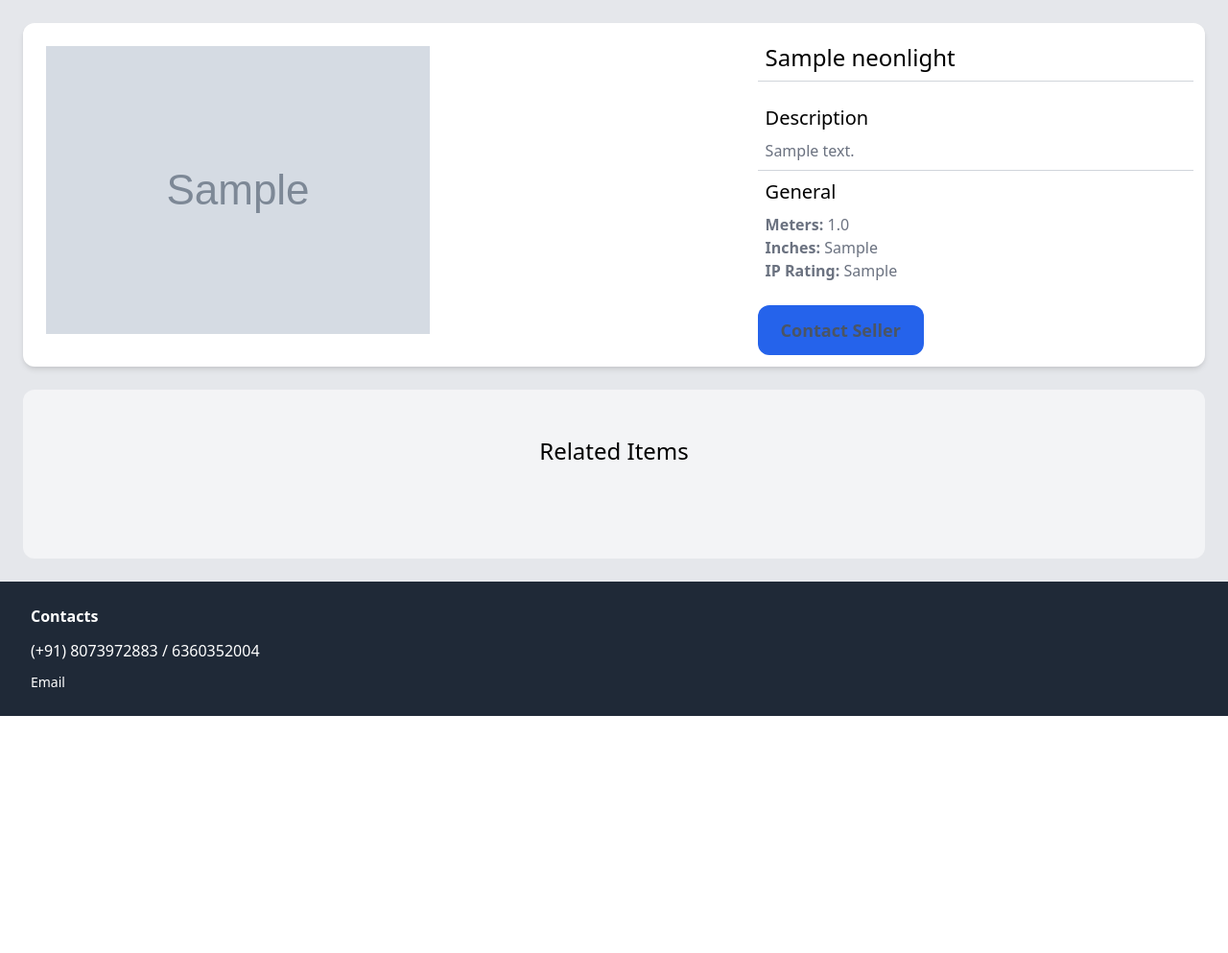
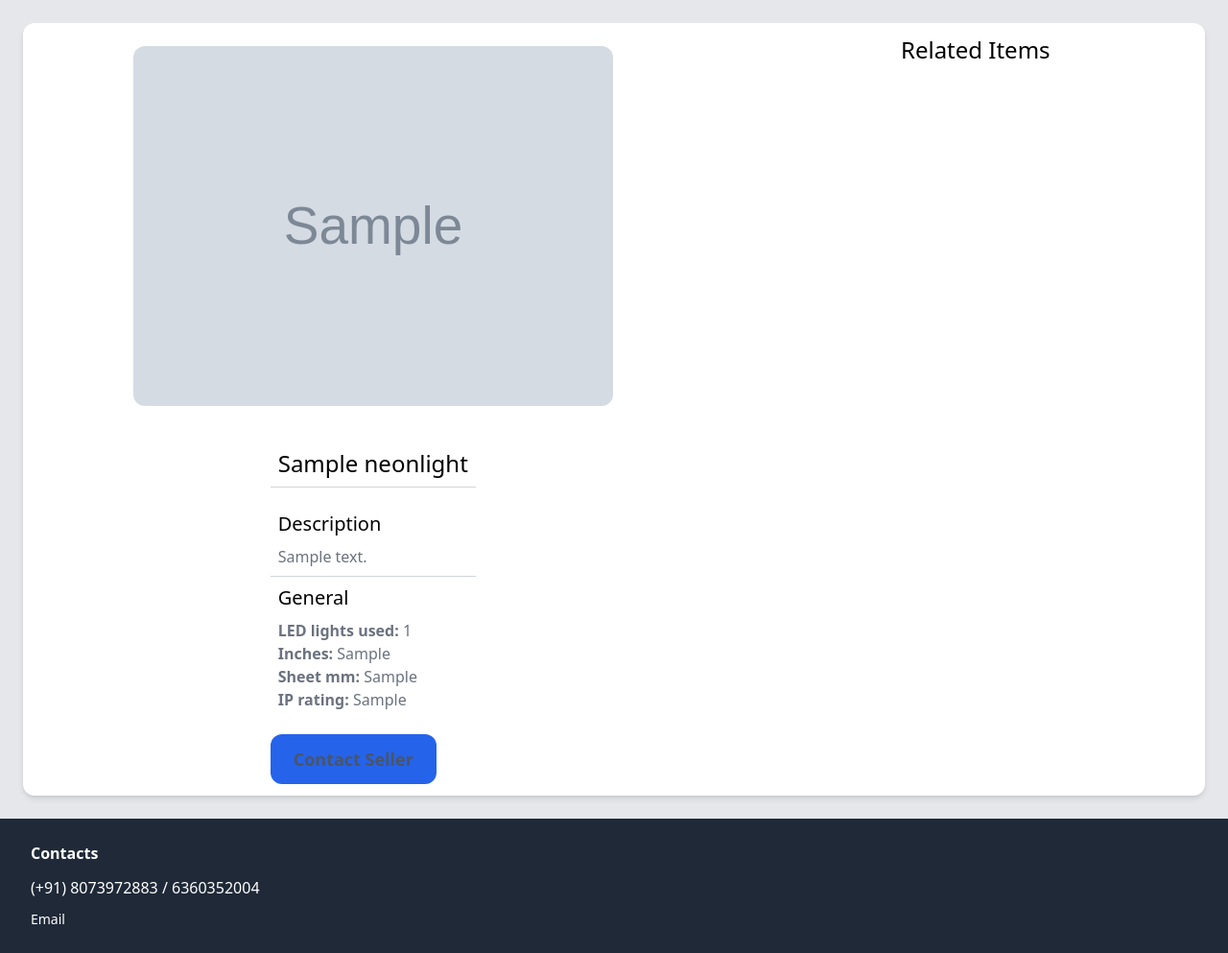
Before and after one commit to danieljkpraveen/Diskvr, a Django app: page /items/1 in a window 1280 px wide. Shown: the part 77-1070 px from the top of the page at 96% size. Before the commit the page ends 823 px from the top, so only its background shows below. Run offline with Django 4.2, Linux system fonts and the light colour scheme; tables that the repository leaves empty hold one stand-in row (values such as "Sample post"); grey boxes marked "Sample" are stand-in pictures.

Commit message:
updated some changes to the model and detail page

```diff
--- a/inventory/forms.py
+++ b/inventory/forms.py
@@ -2,55 +2,50 @@
 from .models import NeonLights
 
 
-INPUT_CLASSES = 'w-full py-4 px-6 rounded-xl border'
+INPUT_CLASSES = "w-full py-4 px-6 rounded-xl border"
+
 
 class NewItemForm(forms.ModelForm):
     class Meta:
         model = NeonLights
-        fields = ('image', 'name', 'description','meters', 'inches', 'ip_rating',)
+        fields = (
+            "image",
+            "name",
+            "description",
+            "inches",
+            "ip_rating",
+            "led_lights_used",
+            "sheet_mm",
+        )
         widgets = {
-            'image': forms.FileInput(attrs={
-                'class': INPUT_CLASSES
-            }),
-            'name': forms.TextInput(attrs={
-                'class': INPUT_CLASSES
-            }),
-            'description': forms.Textarea(attrs={
-                'class': INPUT_CLASSES
-            }),
-            'meters': forms.TextInput(attrs={
-                'class': INPUT_CLASSES
-            }),
-            'inches': forms.TextInput(attrs={
-                'class': INPUT_CLASSES
-            }),
-            'ip_rating': forms.TextInput(attrs={
-                'class': INPUT_CLASSES
-            }),
+            "image": forms.FileInput(attrs={"class": INPUT_CLASSES}),
+            "name": forms.TextInput(attrs={"class": INPUT_CLASSES}),
+            "description": forms.Textarea(attrs={"class": INPUT_CLASSES}),
+            "inches": forms.TextInput(attrs={"class": INPUT_CLASSES}),
+            "ip_rating": forms.TextInput(attrs={"class": INPUT_CLASSES}),
+            "led_lights_used": forms.NumberInput(attrs={"class": INPUT_CLASSES}),
+            "sheet_mm": forms.TextInput(attrs={"class": INPUT_CLASSES}),
         }
 
 
 class EditItemForm(forms.ModelForm):
     class Meta:
         model = NeonLights
-        fields = ('image', 'name', 'description','meters', 'inches', 'ip_rating',)
+        fields = (
+            "image",
+            "name",
+            "description",
+            "inches",
+            "ip_rating",
+            "led_lights_used",
+            "sheet_mm",
+        )
         widgets = {
-            'image': forms.FileInput(attrs={
-                'class': INPUT_CLASSES
-            }),
-            'name': forms.TextInput(attrs={
-                'class': INPUT_CLASSES
-            }),
-            'description': forms.Textarea(attrs={
-                'class': INPUT_CLASSES
-            }),
-            'meters': forms.TextInput(attrs={
-                'class': INPUT_CLASSES
-            }),
-            'inches': forms.TextInput(attrs={
-                'class': INPUT_CLASSES
-            }),
-            'ip_rating': forms.TextInput(attrs={
-                'class': INPUT_CLASSES
-            }),
+            "image": forms.FileInput(attrs={"class": INPUT_CLASSES}),
+            "name": forms.TextInput(attrs={"class": INPUT_CLASSES}),
+            "description": forms.Textarea(attrs={"class": INPUT_CLASSES}),
+            "inches": forms.TextInput(attrs={"class": INPUT_CLASSES}),
+            "ip_rating": forms.TextInput(attrs={"class": INPUT_CLASSES}),
+            "led_lights_used": forms.NumberInput(attrs={"class": INPUT_CLASSES}),
+            "sheet_mm": forms.TextInput(attrs={"class": INPUT_CLASSES}),
         }
--- a/inventory/models.py
+++ b/inventory/models.py
@@ -5,9 +5,10 @@
 class NeonLights(models.Model):
     image = models.ImageField(upload_to='inventory_images', blank=True, null=True)
     name = models.CharField(max_length=255)
-    meters = models.FloatField()
     inches = models.CharField(max_length=255)
     ip_rating = models.CharField(max_length=150, blank=True, null=True)
+    led_lights_used = models.IntegerField(blank=True, null=True)
+    sheet_mm = models.CharField(max_length=100, blank=True, null=True)
     description = models.TextField()
     created_at = models.DateTimeField(auto_now_add=True)
     created_by = models.ForeignKey(
--- a/inventory/templates/inventory/detail.html
+++ b/inventory/templates/inventory/detail.html
@@ -6,80 +6,59 @@
 
 <div class="grid grid-cols-1 gap-6 shadow-md bg-white sm:grid-cols-5 rounded-xl">
 
+    <!-- Image and Details on the Left -->
     <div class="col-span-1 sm:col-span-3">
-        <img src="{{ item.image.url }}" class="p-6 rounded-xl">
+        <div class="flex flex-col items-center"> <!-- Center-align the image and stack items vertically -->
+            <div class="p-6 rounded-xl">
+                <img src="{{ item.image.url }}" class="rounded-xl" width="500" height="500"> <!-- Set a fixed size here -->
             </div>
-
-    <div class="col-span-1 sm:col-span-2 p-3 rounded-xl">
-
+            <div class="p-3 rounded-xl">
                 <h1 class="mb-6 text-2xl p-2 border-b border-gray-300">{{ item.name }}</h1>
 
                 {% if item.description %}
                     <h2 class="text-xl px-2">Description</h2>
                     <p class="text-gray-500 p-2 border-b border-gray-300">
-                <!-- <strong class="text-gray-500">Description: </strong><br> -->
                         {{ item.description }}
                     </p>
                 {% endif %}
 
                 <h2 class="text-xl p-2">General</h2>
-        <p class="text-gray-500 px-2"><strong>Meters: </strong>{{ item.meters }}</p>
+                <p class="text-gray-500 px-2"><strong>LED lights used: </strong>{{ item.led_lights_used }}</p>
                 <p class="text-gray-500 px-2"><strong>Inches: </strong>{{ item.inches }}</p>
-        <p class="text-gray-500 px-2"><strong>IP Rating: </strong>{{ item.ip_rating }}</p>
+                <p class="text-gray-500 px-2"><strong>Sheet mm: </strong>{{ item.sheet_mm }}</p>
+                <p class="text-gray-500 px-2"><strong>IP rating: </strong>{{ item.ip_rating }}</p>
 
                 {% if request.user == item.created_by %}
-
                     <div class="mt-6 p-6 bg-white rounded-xl">
-
                         <p>Posted by you</p>
                         <a href="{% url 'inventory:edit' item.id %}" class="inline-block mt-4 px-4 py-2 text-lg font-semibold bg-blue-500 text-white rounded-xl hover:bg-gray-500">Edit</a>
                         <a href="{% url 'inventory:delete' item.id %}" class="inline-block mt-4 px-4 py-2 text-lg font-semibold bg-red-500 text-white rounded-xl hover:bg-gray-500">Delete</a>
-
+                    </div>
+                {% else %}
+                    <button id="contact-seller" data-phone="NjM2MDM1MjAwNA==" data-item-name="{{ item.name }}" data-item-description="{{ item.description }}" data-item-meters="{{ item.meters }}" data-item-inches="{{ item.inches }}" class="inline-block mt-6 px-6 py-3 text-lg font-semibold bg-blue-600 text-white rounded-xl hover:bg-gray-500 {% if not request.user.is_authenticated %}bg-gray-300 text-gray-600 cursor-not-allowed pointer-events-none{% endif %}" {% if not request.user.is_authenticated %}disabled{% endif %}>Contact Seller</button>
+                {% endif %}
+            </div>
+        </div>
     </div>
 
-        {% else %}
-
-            <!-- simple a tag that always works -->
-            <!-- <a href="https://api.whatsapp.com/send?phone=6360352004" class="inline-block mt-6 px-6 py-3 text-lg font-semibold bg-blue-500 text-white rounded-xl hover:bg-gray-500">Contact Seller</a> -->
-
-            <!-- a tag with button faked as unclickable if user not logged in -->
-            <!-- <a href="https://api.whatsapp.com/send?phone=6360352004" class="inline-block mt-6 px-6 py-3 text-lg font-semibold bg-blue-500 text-white rounded-xl hover:bg-gray-500 {% if not request.user.is_authenticated %}opacity-50 cursor-not-allowed{% endif %}">Contact Seller</a> -->
-
-            <!-- a tag that is disabled if user is not logged in -->
-            <!-- <a href="https://api.whatsapp.com/send?phone=6360352004" class="inline-block mt-6 px-6 py-3 text-lg font-semibold bg-blue-600 text-white rounded-xl hover:bg-gray-500 {% if not request.user.is_authenticated %}bg-gray-300 text-gray-600 cursor-not-allowed pointer-events-none{% endif %}" {% if not request.user.is_authenticated %}disabled{% endif %}>Contact Seller</a> -->
-
-            <!-- disabled a tag when not logged in with hidden number -->
-            <!-- <a id="contact-seller" data-phone="NjM2MDM1MjAwNA==" class="inline-block mt-6 px-6 py-3 text-lg font-semibold bg-blue-600 text-white rounded-xl hover:bg-gray-500 {% if not request.user.is_authenticated %}bg-gray-300 text-gray-600 cursor-not-allowed pointer-events-none{% endif %}" {% if not request.user.is_authenticated %}disabled{% endif %}>Contact Seller</a> -->
-
-            <!-- disabled a tag with information -->
-            <button id="contact-seller" data-phone="NjM2MDM1MjAwNA==" data-item-name="{{ item.name }}" data-item-description="{{ item.description }}" data-item-meters="{{ item.meters }}" data-item-inches="{{ item.inches }}" class="inline-block mt-6 px-6 py-3 text-lg font-semibold bg-blue-600 text-white rounded-xl hover:bg-gray-500 {% if not request.user.is_authenticated %}bg-gray-300 text-gray-600 cursor-not-allowed pointer-events-none{% endif %}" {% if not request.user.is_authenticated %}disabled{% endif %}>Contact Seller</button>
-
-        {% endif %}
-
-    </div>
-
-</div>
-
-<div class="mt-6 px-6 py-12 bg-gray-100 rounded-xl">
-
+    <!-- Related Items on the Right (2 Items per Column, 3 Columns) -->
+    <div class="col-span-1 sm:col-span-2 p-3 rounded-xl">
         <h2 class="mb-12 text-2xl text-center">Related Items</h2>
-
-    <div class="flex flex-wrap gap-3 justify-center">
+        <div class="grid grid-cols-2 gap-4 max-w-sm mx-auto"> <!-- Show 2 items per column -->
             {% for item in related_items %}
-            <div class="w-full sm:w-1/2 md:w-1/3 lg:w-1/4 xl:w-1/5 shadow-md bg-white rounded-xl p-2">
+                <div class="mb-4">
                     <a href="{% url 'inventory:detail' item.id %}">
                         <div>
-                        <img src="{{ item.image.url }}" class="rounded-t-xl">
+                            <img src="{{ item.image.url }}" class="rounded-xl" width="150" height="150">
                         </div>
-
-                    <div class="p-6 bg-white rounded-b-xl">
+                        <div class="p-6 bg-white">
                             <h2 class="text-xl">{{ item.name }}</h2>
-                        <!-- <p class="text-gray-500">Price: {{ item.price }}</p> -->
                         </div>
                     </a>
                 </div>
             {% endfor %}
         </div>
+    </div>
 
 </div>
 
--- a/inventory/views.py
+++ b/inventory/views.py
@@ -10,7 +10,7 @@
     # this view is for the details page
 
     item = get_object_or_404(NeonLights, pk=pk)
-    related_items = NeonLights.objects.exclude(pk=pk).order_by('?')[:4]
+    related_items = NeonLights.objects.exclude(pk=pk).order_by('?')[:6]
     return render(
         request,
         'inventory/detail.html',
```
Also changed, not shown: inventory/urls.py (+7 -7 lines), inventory/migrations/0005_remove_inventory_category_and_more.py (deleted), inventory/migrations/0005_remove_neonlights_meters_neonlights_led_lights_used_and_more.py (added). Lines whose indentation alone changed are shown as unchanged.
